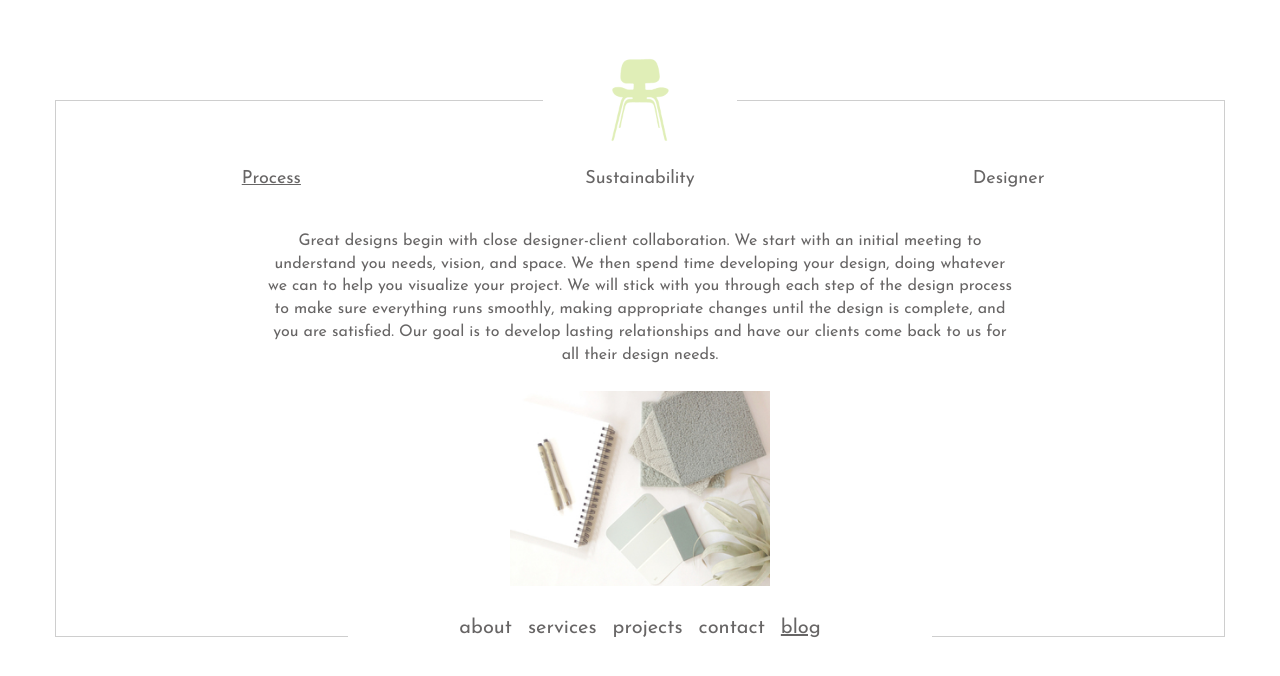
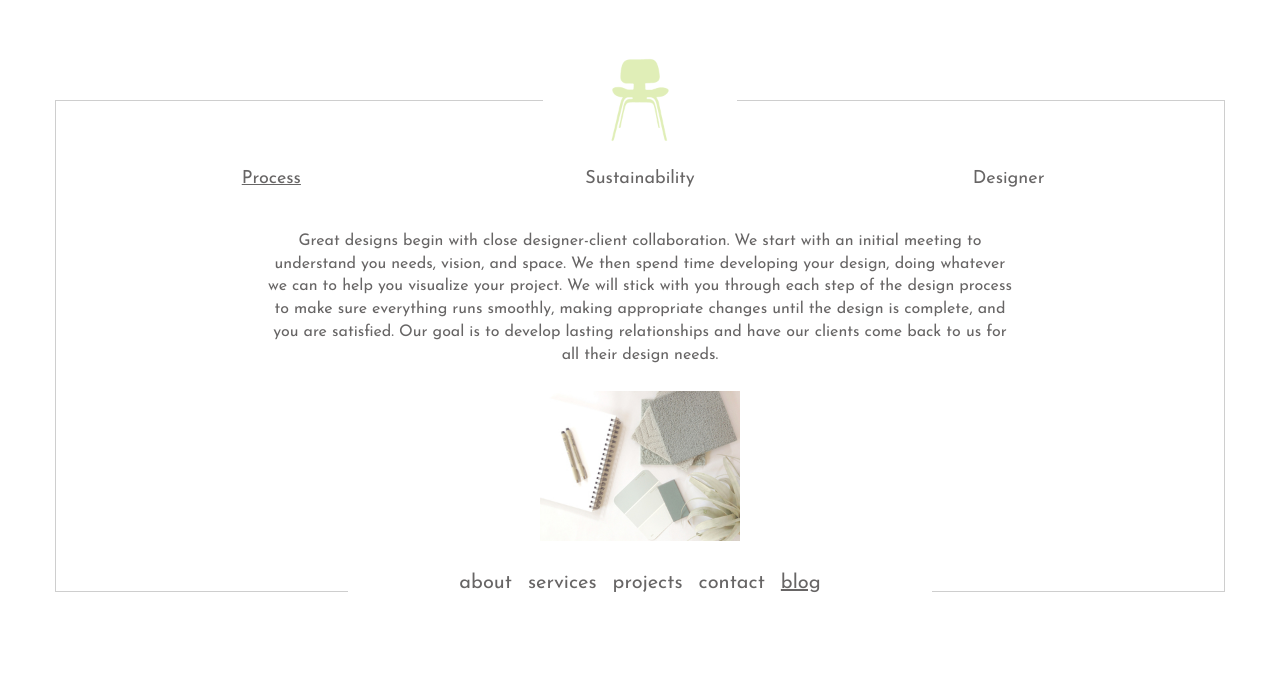
Before and after one commit to aldridgeinteriors/aldridgeinteriors.github.io, a Jekyll site: the page built from about.html, in a window 1280 px wide. Shown: the top 676 px of the page. Built offline with Jekyll 4.4.1, drawn with Linux system fonts in a browser that asks for light colours; nearby versions of some CDN libraries; Markdown is read by kramdown in place of the engine named in the settings.

Commit message:
shrinks about images

```diff
--- a/assets/css/app.css
+++ b/assets/css/app.css
@@ -85,7 +85,7 @@ div.service-text, div.about-text {
 
 div.about-text img {
   margin-top: 24px;
-  width: 260px; }
+  width: 200px; }
 
 div.service-text ul {
   list-style-type: none;
```
